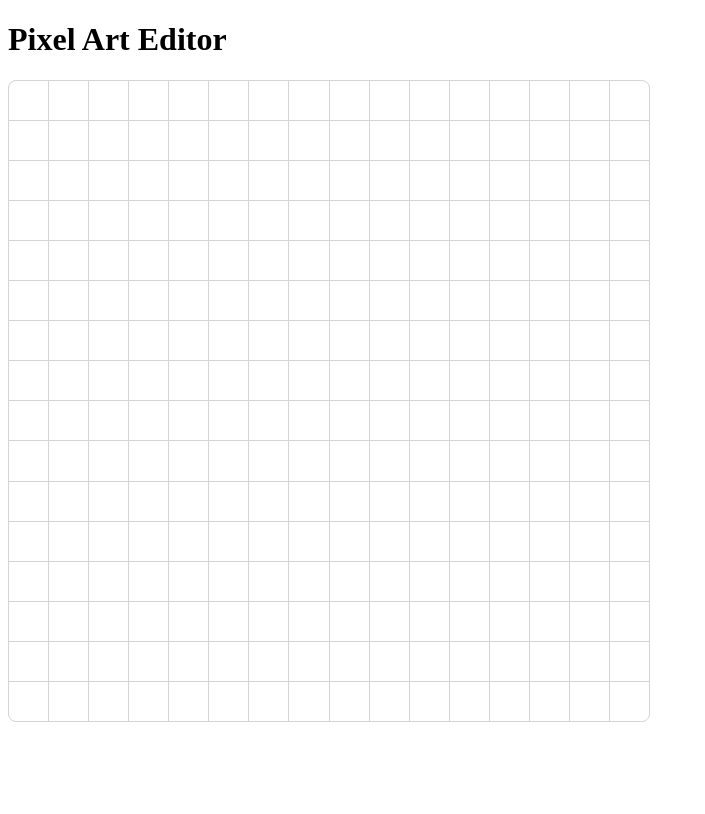
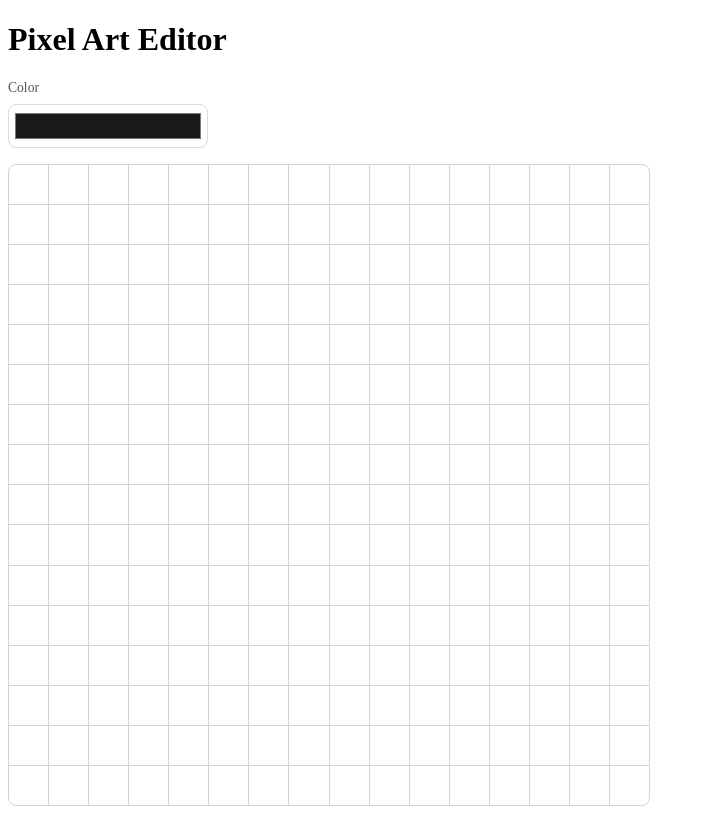
Before and after one commit to Jake-G123/Pixel-Art-Maker, a React (Vite) app: page / in a window 1280 px wide. Shown: the whole page, without its empty margins (0-705 px from the left). Built offline with nearby package versions, Linux system fonts and the light colour scheme.

Commit message:
Completed step 5

```diff
--- a/src/App.jsx
+++ b/src/App.jsx
@@ -26,6 +26,10 @@ function App() {
   return (
     <div className="pixel-art">
     <h1>Pixel Art Editor</h1>
+    <label className="pixel-tools">
+      Color
+      <input type="color" value={currentColor} onCHange={e => setCurrentColor(e.target.value)} />
+    </label>
 
     <div
       className="pixel-grid"
```
